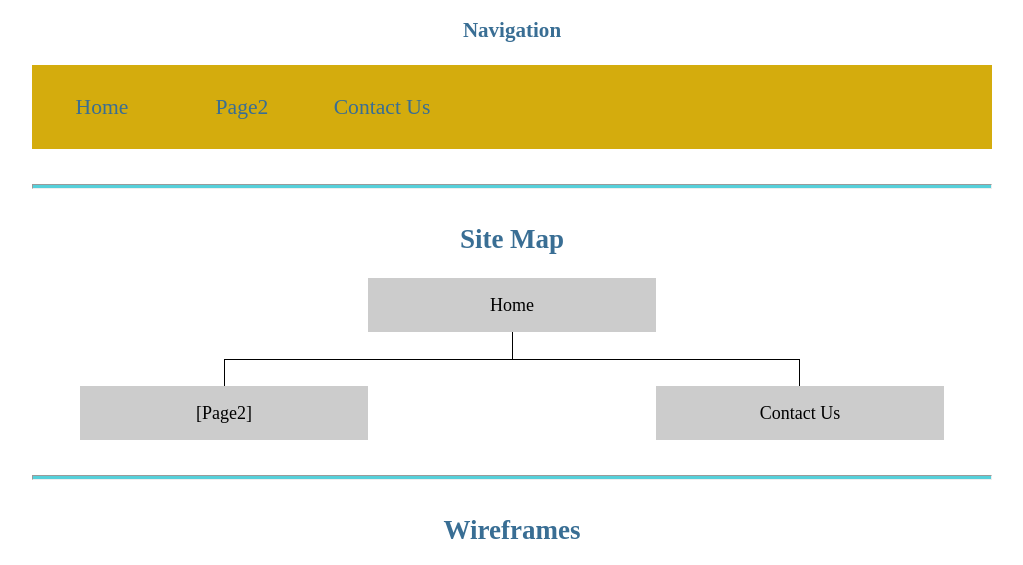
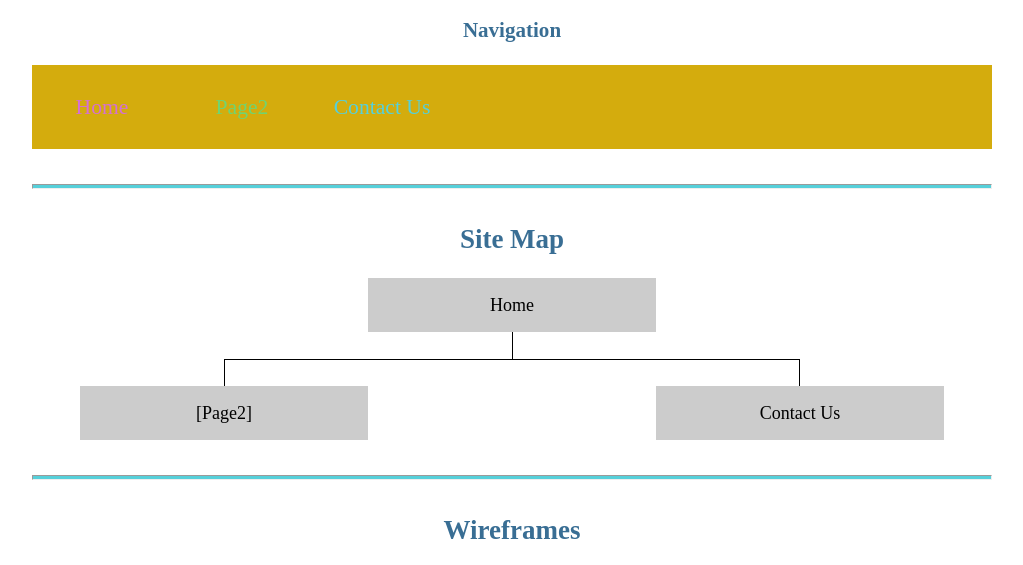
Before and after one commit to Kcreator5/WebFund, a plain HTML site: page wwr/site-plan-rafting.html in a window 1280 px wide. Shown: the part 1915-2480 px from the top of the page, without its empty margins (128-1151 px from the left). Drawn offline with Linux system fonts and the light colour scheme; a web font is replaced by a local one.

Commit message:
updating color bar

```diff
--- a/wwr/site-plan-rafting.html
+++ b/wwr/site-plan-rafting.html
@@ -94,9 +94,9 @@
     <h3>Navigation</h3>
     <!-- Think about how you want your navigation bar to look. In the site-plan.css file change the colors to your colors to get the look you desire. -->
     <nav>
-      <a href="#">Home</a>
-      <a href="#">Page2</a>
-      <a href="#">Contact Us</a>
+      <a href="#" style="color: #d470d3;">Home</a>
+      <a href="#" style="color: #70d471;">Page2</a>
+      <a href="#" style="color: #56d0da;">Contact Us</a>
     </nav>
     <hr />
     <h2>Site Map</h2>
```
